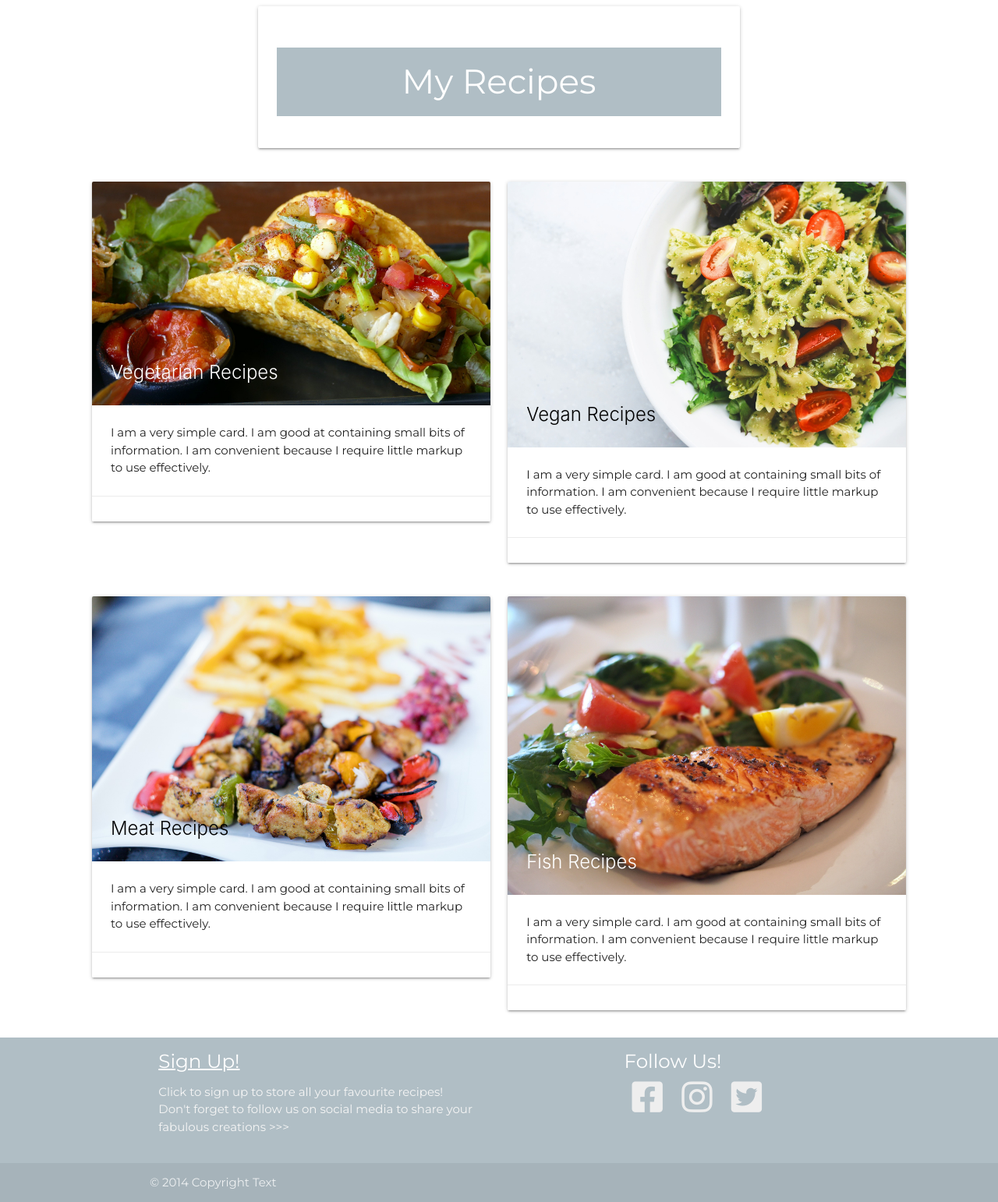
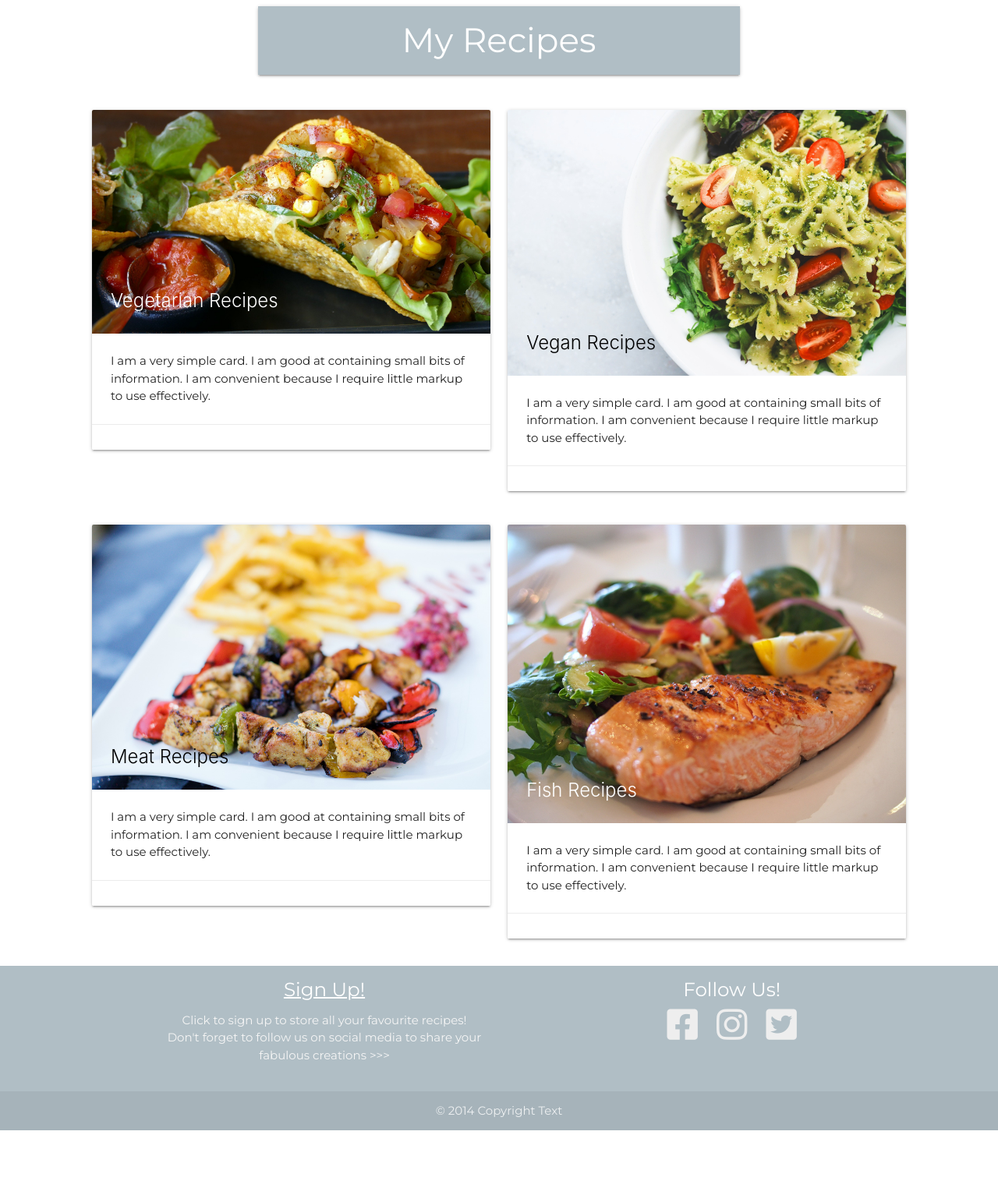
Before and after one commit to LauraJones929/project-3, a Flask app: page / in a window 1280 px wide. Shown: the part 128-1670 px from the top of the page at 78% size. After the commit the page ends 1578 px from the top, so only its background shows below. Run offline with Flask 2, Linux system fonts and the light colour scheme; data that the repository does not hold is empty; some libraries are stand-ins or nearby versions; some web fonts are replaced.

Commit message:
Center align footer divs and add hover effects to footer links

```diff
--- a/static/css/style.css
+++ b/static/css/style.css
@@ -23,8 +23,14 @@ body {
 }
 
 .card-title {
+    margin-top: 0;
     padding: 20px;
     color: white;
+}
+
+#recipe-panel {
+    padding: 0px;
+
 }
 
 #vegan-title, #meat-title {
@@ -40,6 +46,10 @@ body {
     text-decoration: underline 2px;
 }
 
+#signup:hover {
+    color: #9e9e9e;
+}
+
 .page-footer {
     padding-top: 0px;
 }
@@ -50,13 +60,13 @@ body {
     padding-right: 10px;
 }
 
+#social-links i:hover {
+    color: #9e9e9e;
+}
+
 @media screen and (max-width: 993px) {
     .hidden {
         display: none;
     }
 
-    #social-links {
-        text-align: center;
-    }
-
 }
--- a/static/js/script.js
+++ b/static/js/script.js
@@ -18,3 +18,8 @@
     var elems = document.querySelectorAll('.collapsible');
     var instances = M.Collapsible.init(elems);
 });
+
+document.addEventListener('DOMContentLoaded', function() {
+    var elems = document.querySelectorAll('.fixed-action-btn');
+    var instances = M.FloatingActionButton.init(elems, options);
+  });
--- a/templates/base.html
+++ b/templates/base.html
@@ -100,7 +100,7 @@
     <footer class="page-footer blue-grey lighten-3">
         <div class="container">
             <div class="row">
-                <div class="col l6 m12 s12 hidden">
+                <div class="col l6 m12 s12 hidden center-align">
                     <h5 class="font-style white-text">
                         <a href="register.html" id="signup">Sign Up!</a>
                     </h5>
@@ -110,7 +110,7 @@
                         fabulous creations >>>
                     </p>
                 </div>
-                <div class="col l4 offset-l2 m12 s12" id="social-links">
+                <div class="col l4 offset-l2 m12 s12 center-align" id="social-links">
                     <h5 class="white-text font-style">Follow Us!</h5>
                     <span>
                         <a class="grey-text text-lighten-3" href="https://www.facebook.com"
@@ -133,7 +133,7 @@
                 </div>
             </div>
         </div>
-        <div class="footer-copyright">
+        <div class="footer-copyright center-align">
             <div class="container font-style">
                 © 2014 Copyright Text
             </div>
--- a/templates/recipes.html
+++ b/templates/recipes.html
@@ -3,7 +3,7 @@
 
     <div class="row">
         <div class="col s10 offset-s1 l6 offset-l3">
-            <div class="card-panel">
+            <div class="card-panel" id="recipe-panel">
                 <h3 class="font-style card-title center-align blue-grey lighten-3">
                     My Recipes
                 </h3>
```
Lines whose indentation alone changed are shown as unchanged.
